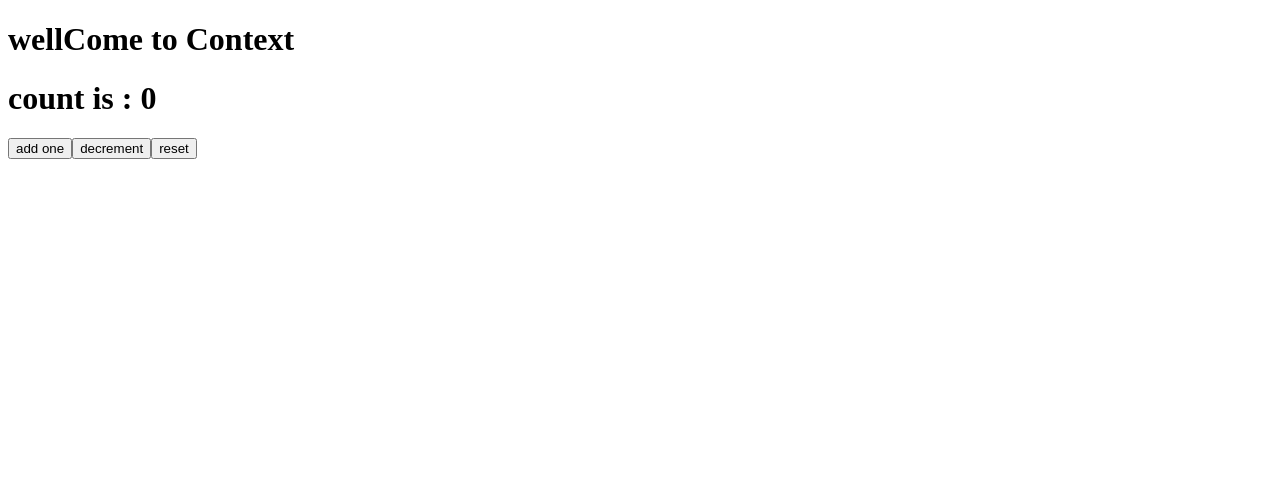
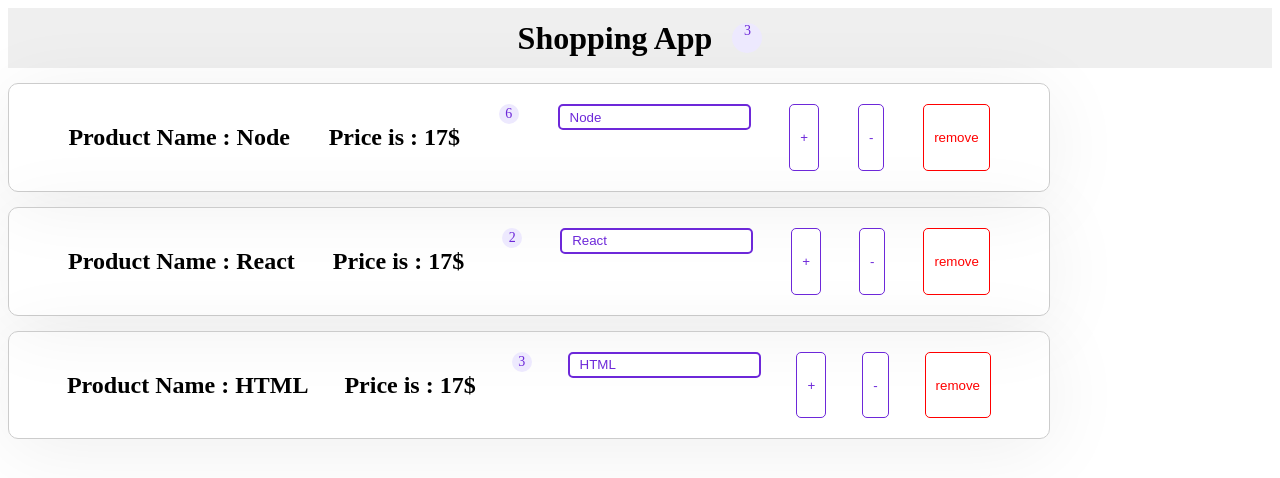
Before and after one commit to ManiRamezanpour/React-Learning, a React (Create React App) app: page / in a window 1280 px wide. Shown: the top 478 px of the page. Built offline with nearby package versions, Linux system fonts and the light colour scheme.

Commit message:
revert to product example

```diff
--- a/src/App.js
+++ b/src/App.js
@@ -1,7 +1,10 @@
 import React, { Component } from "react";
 import Wrapper from "./Components/HOC/Wrapper";
+import Navbar from "./Components/Navbar/Navbar";
+import ProductList from "./Components/List/ProductList";
+import CounterReducer from "./Components/Reducer/CounterReducer";
 import CounterProvider from "./Context/CounterProvider";
-import CounterOne from "./Context/CountOne";
+import MulltipleReducer from "./Components/Reducer/MulltipleReducer";
 class App extends Component {
   state = {
     products: [
@@ -72,11 +75,13 @@ class App extends Component {
     // console.log("App.js render");
     return (
       <>
-        <CounterProvider>
+        {/* <CounterProvider>
           <h1>wellCome to Context</h1>
-          <CounterOne />
-        </CounterProvider>
-        {/* <Navbar
+          {/* <CounterOne /> */}
+        {/* <CounterReducer /> */}
+        {/* <MulltipleReducer />
+        </CounterProvider> */}
+        <Navbar
           totalItem={this.state.products.filter((p) => p.quantity > 0).length}
         />
         <ProductList
@@ -85,7 +90,7 @@ class App extends Component {
           onIncrement={this.incrementHandlers}
           onDecrement={this.DecrementHandlers}
           onChange={this.inputHandler}
-        /> */}
+        />
       </>
     );
   }
--- a/src/Components/Product/Product.js
+++ b/src/Components/Product/Product.js
@@ -1,16 +1,9 @@
-import React, { useContext, useEffect } from "react";
+import React from "react";
 import styles from "./Product.module.css";
 import { BiTrash } from "react-icons/bi";
 
-const Product = ({ onChnage, onDecrement, onIncrement, onDelete, product }) => {
-  // CDM + CDU + CDW => useEffect
-  useEffect(() => {
-    // console.log("Product.js useEffect");
-    return () => {
-      // clean-up
-      // console.log("product CDWU");
-    };
-  }, []);
+const Product = ({onChnage,onDecrement,onIncrement,onDelete,product}) => {
+  console.log("Product.js render");
   return (
     <div className={styles.Product}>
       <h2>Product Name : {product.title}</h2>
@@ -30,7 +23,7 @@ const Product = ({ onChnage, onDecrement, onIncrement, onDelete, product }) => {
       </button>
       <button
         className={`${styles.button} ${
-          product.quantity === 1 ? styles.remove : null
+        product.quantity === 1 ? styles.remove : null
         }`}
         onClick={onDecrement}
       >
--- a/src/Context/CountOne.js
+++ b/src/Context/CountOne.js
@@ -10,7 +10,7 @@ const CounterOne = () => {
       <button onClick={() => dispatch({ type: "add", value: 1 })}>
         add one
       </button>
-      <button onClick={() => dispatch({ type: "decrement", value: 1 })}>
+      <button onClick={() => dispatch({ type: "add", value: 1 })}>
         decrement
       </button>
       <button onClick={() => dispatch({ type: "reset" })}>reset</button>
--- a/src/Context/CounterProvider.js
+++ b/src/Context/CounterProvider.js
@@ -4,7 +4,7 @@ const CounterContext = React.createContext();
 const CounterContextDispatcher = React.createContext();
 const initialState = 0;
 const reducer = (state, action) => {
-  console.log(state,action.type);
+  console.log(state, action.type);
   switch (action.type) {
     case "add":
       return state + action.value;
@@ -31,6 +31,7 @@ export default CounterProvider;
 export const useCount = () => useContext(CounterContext);
 
 export const useCountAction = () => {
+  //TODO : use reducer in Context
   return useContext(CounterContextDispatcher);
   // const addOne = () => {
   //   setCount((prevcount) => prevcount + 1);
```
Also changed, not shown: src/Components/HOC/Wrapper.js (line endings or trailing spaces), src/Components/List/ProductList.js (line endings or trailing spaces), src/Components/Navbar/Navbar.js (line endings or trailing spaces).
